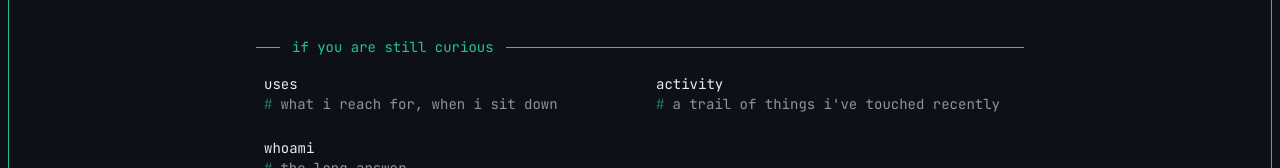
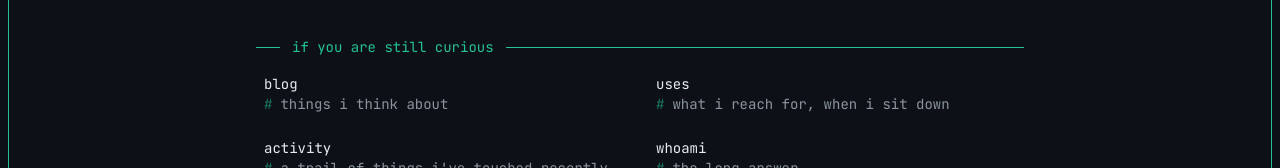
Before and after one commit to ertugruldasgin/umutertugrul-portfolio, a Next.js app: page /now in a window 1280 px wide. Shown: the part 229-397 px from the top of the page. Built offline with nearby package versions, Linux system fonts and the light colour scheme; no server answers; the database is empty; what @tiptap/extension-color would draw is missing.

Commit message:
fear: add suggestion for blog in now page

```diff
--- a/app/now/now-page.tsx
+++ b/app/now/now-page.tsx
@@ -270,6 +270,11 @@ export default function NowPage() {
         <SectionDivider title="if you are still curious" />
         <div className="grid grid-cols-1 sm:grid-cols-2 py-4 gap-4">
           <SuggestItem
+            href="/blog"
+            title="blog"
+            description="things i think about"
+          />
+          <SuggestItem
             href="/uses"
             title="uses"
             description="what i reach for, when i sit down"
```
